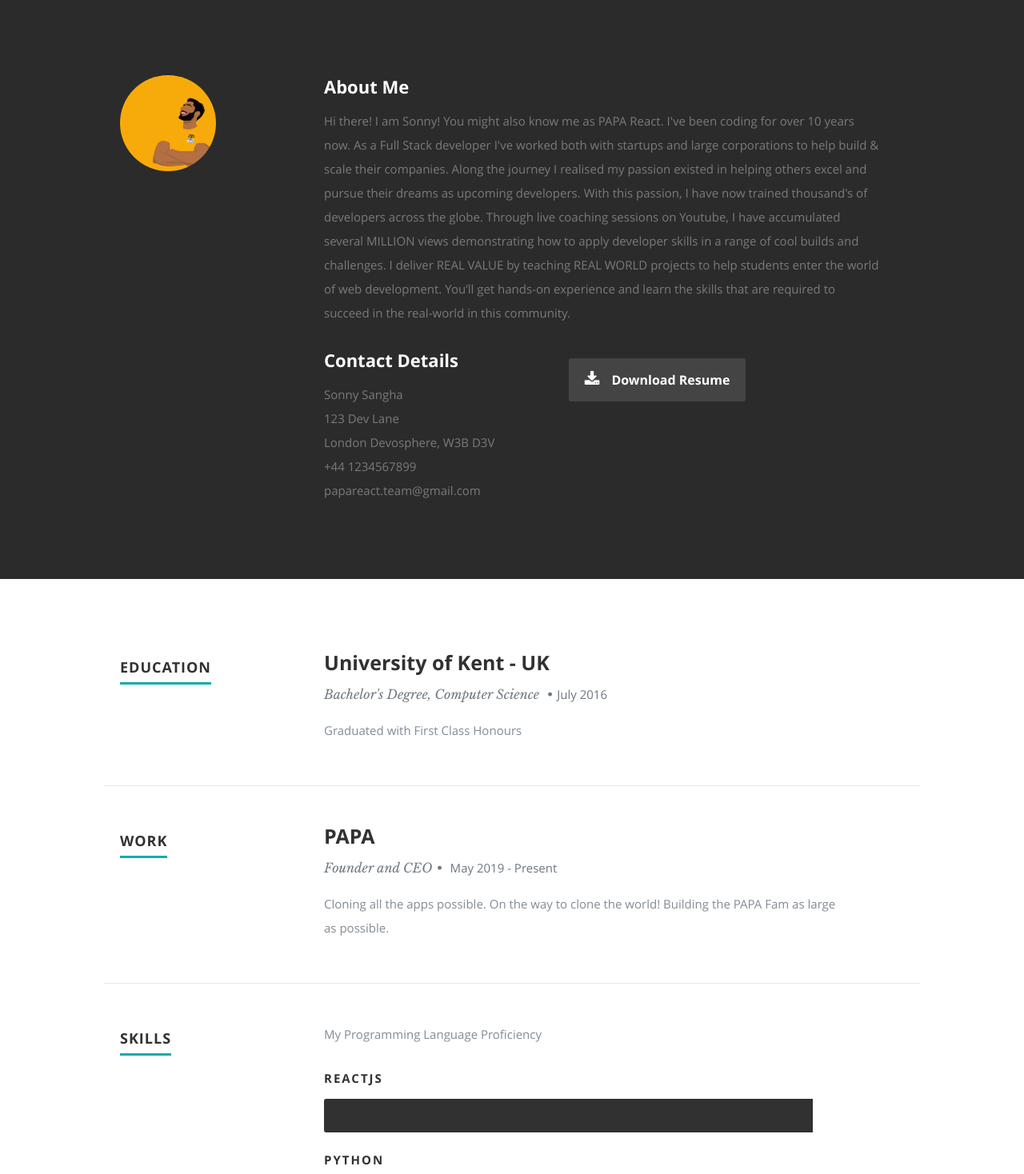
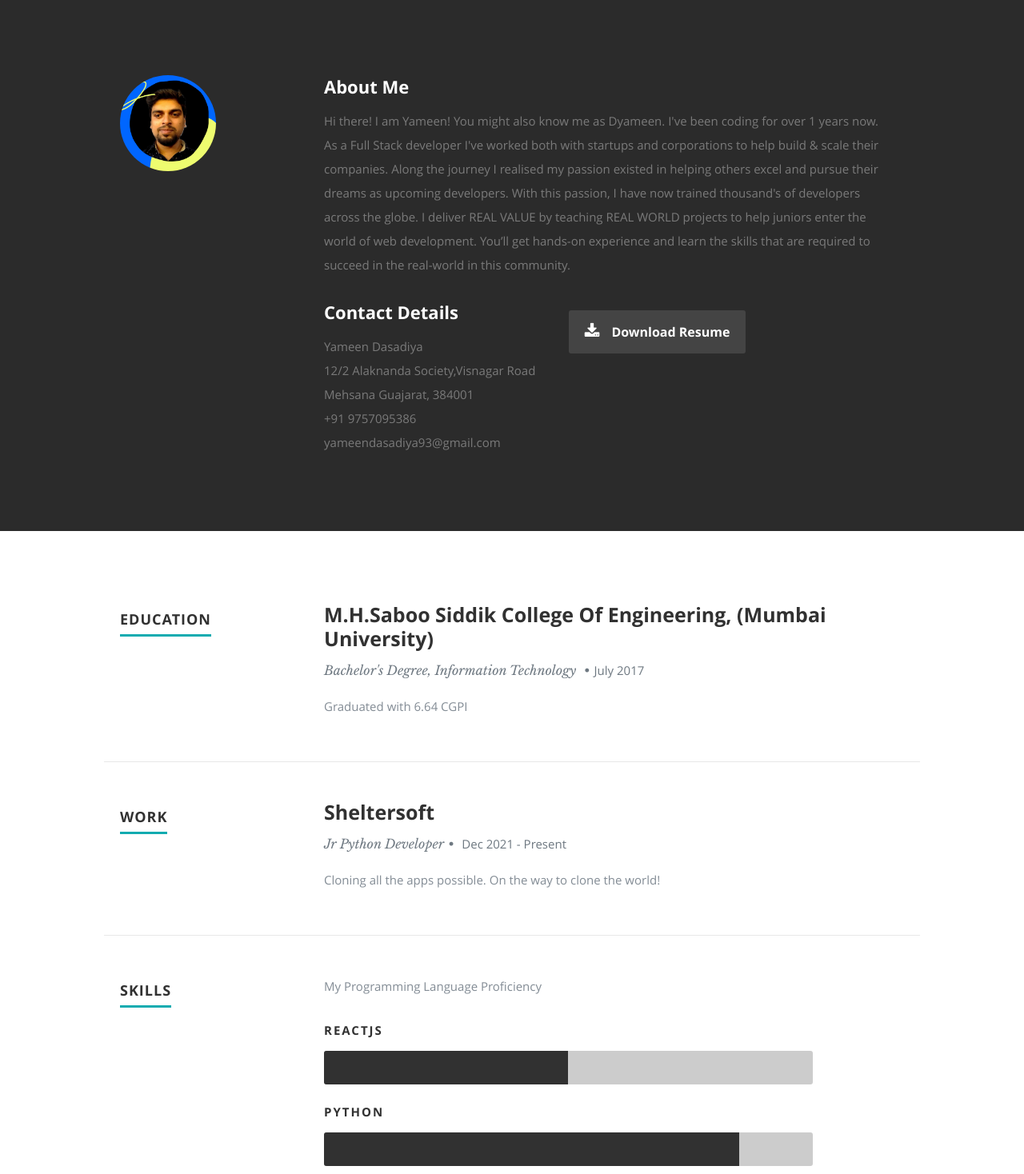
Before and after one commit to sonnysangha/Resume-Portfolio-Starter-pack, a React (Create React App) app: page / in a window 1280 px wide. Shown: the part 802-2270 px from the top of the page at 80% size. Built offline with nearby package versions, Linux system fonts and the light colour scheme.

Commit message:
Personal data changes

```diff
--- a/package.json
+++ b/package.json
@@ -8,7 +8,7 @@
     "@testing-library/user-event": "^12.6.0",
     "react": "^17.0.1",
     "react-dom": "^17.0.1",
-    "react-scripts": "4.0.1",
+    "react-scripts": "^5.0.1",
     "react-typewriter": "^0.4.1",
     "web-vitals": "^0.2.4"
   },
--- a/public/index.html
+++ b/public/index.html
@@ -13,7 +13,7 @@
   <link rel="stylesheet" href="%PUBLIC_URL%/css/magnific-popup.css">
 
 
-  <title>PAPA Resume Starter Pack</title>
+  <title>Yameen Dasadiya's Resume</title>
 </head>
 
 <body>
--- a/public/resumeData.json
+++ b/public/resumeData.json
@@ -1,46 +1,41 @@
 {
   "main": {
-    "name": "Sonny Sangha",
-    "occupation": "CEO of PAPA",
-    "description": "I eat, sleep and breathe React",
+    "name": "Yameen Dasadiya",
+    "occupation": "Python Developer",
+    "description": "I eat, sleep and code.",
     "image": "profilepic.jpg",
-    "bio": "Hi there! I am Sonny! You might also know me as PAPA React. I've been coding for over 10 years now. As a Full Stack developer I've worked both with startups and large corporations to help build & scale their companies. Along the journey I realised my passion existed in helping others excel and pursue their dreams as upcoming developers. With this passion, I have now trained thousand's of developers across the globe. Through live coaching sessions on Youtube, I have accumulated several MILLION views demonstrating how to apply developer skills in a range of cool builds and challenges. I deliver REAL VALUE by teaching REAL WORLD projects to help students enter the world of web development. You’ll get hands-on experience and learn the skills that are required to succeed in the real-world in this community.",
-    "contactmessage": "Get in touch with me to be a part of the PAPA fam!",
-    "email": "papareact.team@gmail.com",
-    "phone": "+44 1234567899",
+    "bio": "Hi there! I am Yameen! You might also know me as Dyameen. I've been coding for over 1 years now. As a Full Stack developer I've worked both with startups and corporations to help build & scale their companies. Along the journey I realised my passion existed in helping others excel and pursue their dreams as upcoming developers. With this passion, I have now trained thousand's of developers across the globe. I deliver REAL VALUE by teaching REAL WORLD projects to help juniors enter the world of web development. You’ll get hands-on experience and learn the skills that are required to succeed in the real-world in this community.",
+    "contactmessage": "Get in touch with me!",
+    "email": "yameendasadiya93@gmail.com",
+    "phone": "+91 9757095386 ",
     "address": {
-      "street": "123 Dev Lane",
-      "city": "London",
-      "state": "Devosphere",
-      "zip": "W3B D3V"
+      "street": "12/2 Alaknanda Society,Visnagar Road",
+      "city": "Mehsana",
+      "state": "Guajarat",
+      "zip": "384001 "
     },
-    "website": "https://www.papareact.com/course",
-    "resumedownload": "http://papareact.com",
+    "website": "",
+    "resumedownload": "",
     "social": [
       {
-        "name": "youtube",
-        "url": "https://www.youtube.com/channel/UCqeTj_QAnNlmt7FwzNwHZnA",
-        "className": "fa fa-youtube"
+        "name": "linkedin",
+        "url": "https://www.linkedin.com/in/dyameen",
+        "className": "fa fa-linkedin"
+      },
+      {
+        "name": "github",
+        "url": "https://github.com/yameen-dasadiya",
+        "className": "fa fa-github"
+      },
+      {
+        "name": "instagram",
+        "url": "https://www.instagram.com/dyameen/",
+        "className": "fa fa-instagram"
       },
       {
         "name": "facebook",
-        "url": "https://www.facebook.com/sonny.sangha.3",
+        "url": "https://www.facebook.com/Dyameen",
         "className": "fa fa-facebook"
-      },
-      {
-        "name": "linkedin",
-        "url": "https://www.linkedin.com/in/saajansangha",
-        "className": "fa fa-linkedin"
-      },
-      {
-        "name": "instagram",
-        "url": "https://www.instagram.com/ssssangha/",
-        "className": "fa fa-instagram"
-      },
-      {
-        "name": "github",
-        "url": "https://github.com/PapaReact",
-        "className": "fa fa-github"
       }
     ]
   },
@@ -48,24 +43,24 @@
     "skillmessage": "My Programming Language Proficiency",
     "education": [
       {
-        "school": "University of Kent - UK",
-        "degree": "Bachelor's Degree, Computer Science",
-        "graduated": "July 2016",
-        "description": "Graduated with First Class Honours"
+        "school": "M.H.Saboo Siddik College Of Engineering, (Mumbai University)",
+        "degree": "Bachelor's Degree, Information Technology",
+        "graduated": "July 2017",
+        "description": "Graduated with 6.64 CGPI"
       }
     ],
     "work": [
       {
-        "company": "PAPA",
-        "title": "Founder and CEO",
-        "years": "May 2019 - Present",
-        "description": "Cloning all the apps possible. On the way to clone the world! Building the PAPA Fam as large as possible."
+        "company": "Sheltersoft",
+        "title": "Jr Python Developer",
+        "years": "Dec 2021 - Present",
+        "description": "Cloning all the apps possible. On the way to clone the world!"
       }
     ],
     "skills": [
       {
         "name": "ReactJs",
-        "level": "100%"
+        "level": "50%"
       },
       {
         "name": "Python",
@@ -77,11 +72,11 @@
       },
       {
         "name": "JavaScript",
-        "level": "99%"
+        "level": "50%"
       },
       {
         "name": "Web Development",
-        "level": "95%"
+        "level": "60%"
       }
     ]
   },
@@ -90,8 +85,8 @@
       {
         "title": "Snapchat Clone (React JS)",
         "category": "",
-        "image": "snapchat.jpg",
-        "url": "https://youtu.be/1kGISk5ft2w"
+        "image": "",
+        "url": ""
       },
       {
         "title": "Gmail Clone (React JS)",
@@ -110,12 +105,12 @@
   "testimonials": {
     "testimonials": [
       {
-        "text": "Sonny is absolutely excellent, his depth of knowledge & his mentorship really meant a lot to us... I would definitely recommend",
-        "user": "Jorge Fouto"
+        "text": "Yameen is absolutely excellent, his depth of knowledge & his mentorship really meant a lot to us... I would definitely recommend",
+        "user": "Abhishek Dubey"
       },
       {
-        "text": "Learning with Sonny has been AWESOME, he makes learning React so easy and approachable, you'll finally feel like you know what's going on!",
-        "user": "Adam Curtis"
+        "text": "Learning with Yameen has been AWESOME, he makes learning React so easy and approachable, you'll finally feel like you know what's going on!",
+        "user": "Darshil Joshi"
       }
     ]
   }
--- a/src/Components/Contact.js
+++ b/src/Components/Contact.js
@@ -37,7 +37,7 @@ const Contact = ({ data }) => {
         </div>
 
         <div className="ten columns">
-          <p className="lead">{contactMessage}</p>
+          <p className="lead"><h4>{contactMessage}</h4></p>
         </div>
       </div>
 
--- a/src/Components/Footer.js
+++ b/src/Components/Footer.js
@@ -22,8 +22,8 @@ const Footer = ({ data }) => {
           <ul className="copyright">
             <li>
               Made by{" "}
-              <a title="PAPA" href="http://www.papareact.com/">
-                PAPA
+              <a title="Dyameen" href="http://www.papareact.com/">
+                Dyameen
               </a>
             </li>
           </ul>
```
Also changed, not shown: public/images/profilepic.jpg, 1 other file (tests, documents, lock files or other folders).
